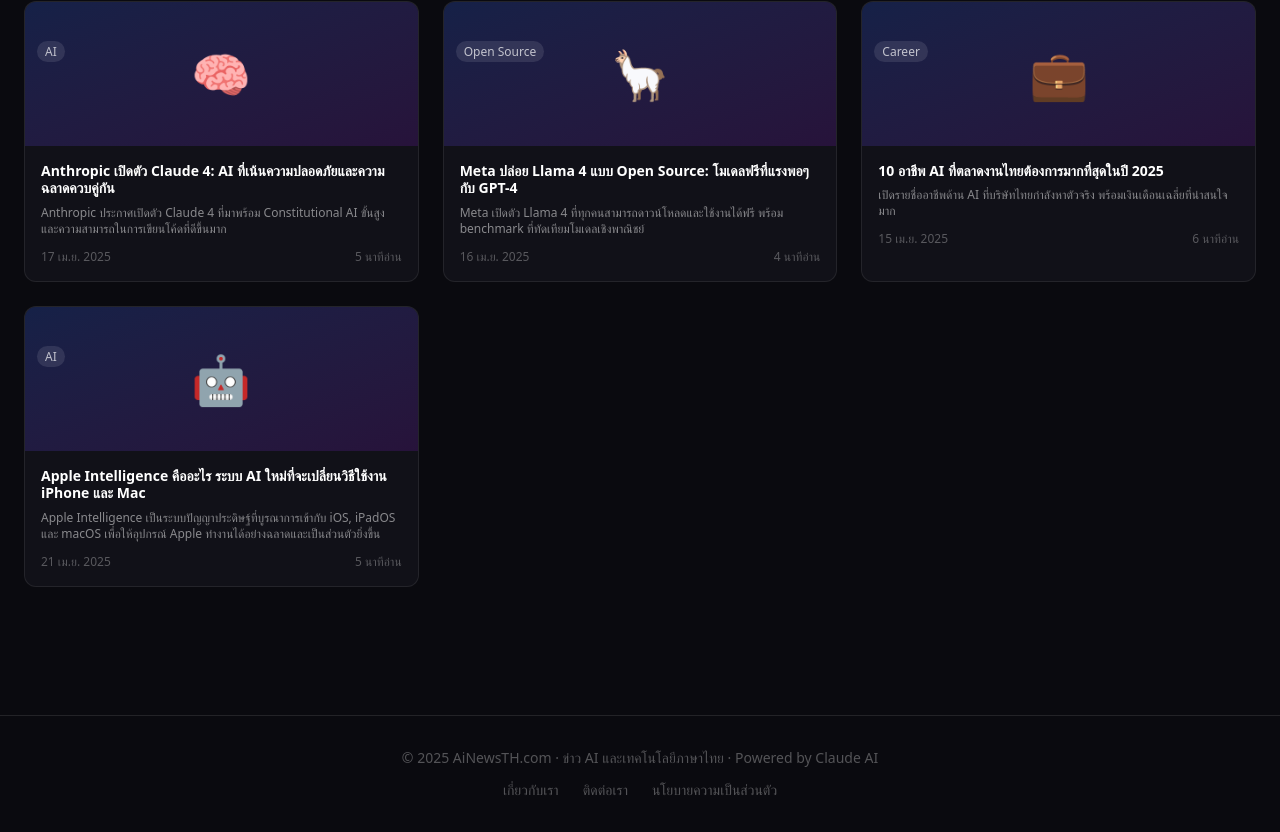
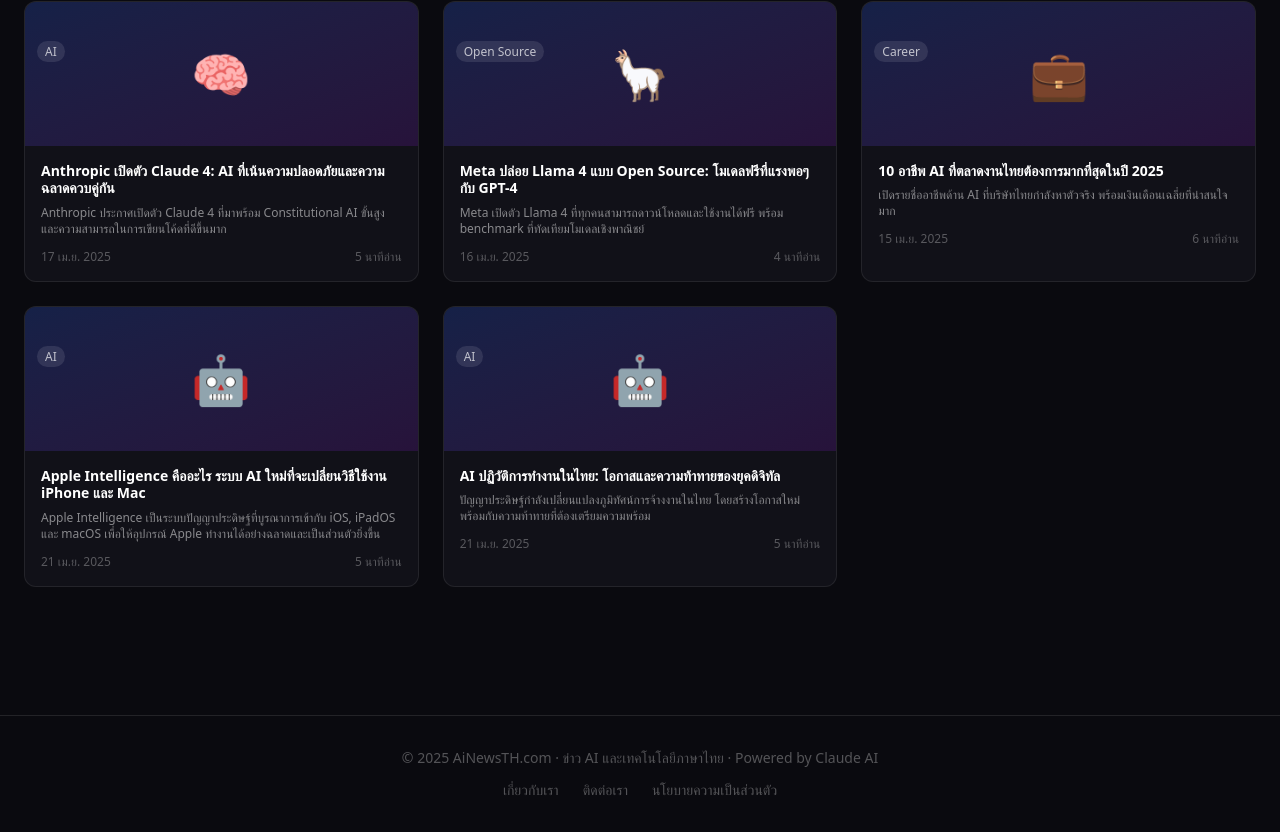
Before and after one commit to BorisutDev/ai-news-th, a Next.js app: page / in a window 1280 px wide. Shown: the part 871-1703 px from the top of the page. Built offline with nearby package versions, Linux system fonts and the light colour scheme.

Commit message:
add more articles

```diff
--- a/src/data/articles.ts
+++ b/src/data/articles.ts
@@ -99,5 +99,16 @@
   emoji: "🤖",
   author: "ทีมข่าว AiNewsTH"
 },
+{
+  slug: "ai-ปฏิวัติการทำงานในไทย",
+  title: "AI ปฏิวัติการทำงานในไทย: โอกาสและความท้าทายของยุคดิจิทัล",
+  excerpt: "ปัญญาประดิษฐ์กำลังเปลี่ยนแปลงภูมิทัศน์การจ้างงานในไทย โดยสร้างโอกาสใหม่พร้อมกับความท้าทายที่ต้องเตรียมความพร้อม",
+  content: "ในช่วงปีที่ผ่านมา ไทยได้เห็นการเพิ่มขึ้นของการนำเทคโนโลยี AI มาใช้ในหลากหลายอุตสาหกรรม ตั้งแต่การผลิต ค้นหา การเงิน ไปจนถึงการบริการสาธารณะ\n\nการมาถึงของ AI นำมาซึ่งโอกาสสำหรับการสร้างสรรค์วิชาชีพใหม่ที่เกี่ยวข้องกับการจัดการ การสอน และการพัฒนา AI ในขณะเดียวกันก็มีความเสี่ยงต่อการหายไปของบางอาชีพแบบดั้งเดิม\n\nภาครัฐและหน่วยงานการศึกษาของไทยได้มีการวางแผนเพื่อพัฒนากำลังแรงงานให้มีทักษะใหม่ที่เข้ากับตลาดแรงงานของศตวรรษที่ 21\n\nแม้ว่า AI จะนำมาซึ่งความท้าทาย แต่ไทยก็มีศักยภาพที่จะเป็นศูนย์กลางเทคโนโลยี AI ในภูมิภาคเอเชียตะวันออกเฉียงใต้",
+  category: "AI",
+  date: "21 เม.ย. 2025",
+  readTime: 5,
+  emoji: "🤖",
+  author: "ทีมข่าว AiNewsTH"
+},
 
 ];
```
